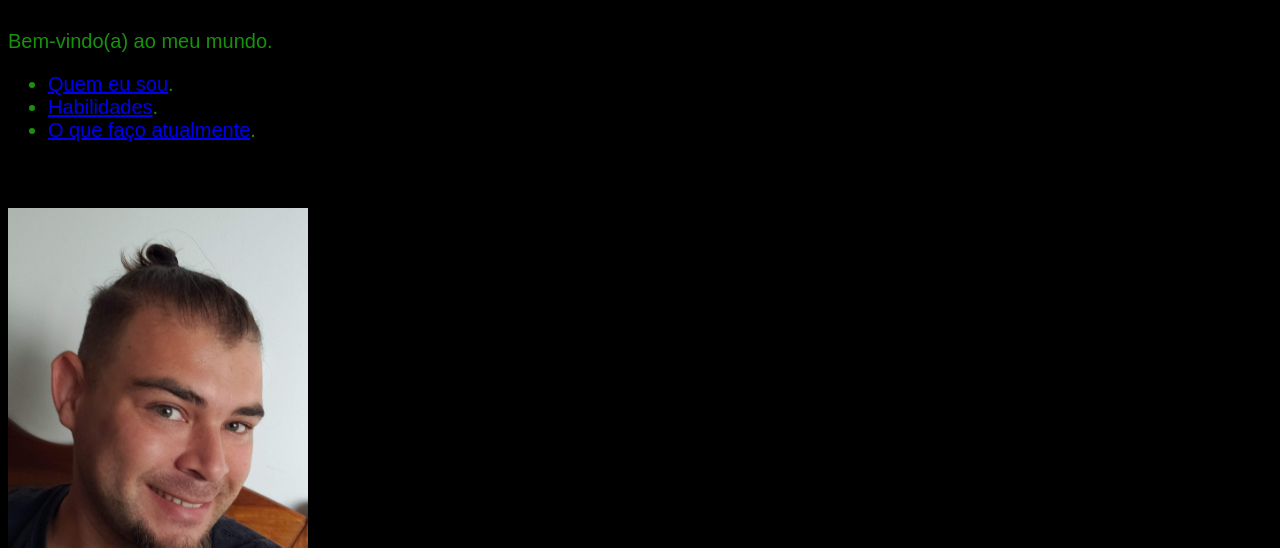
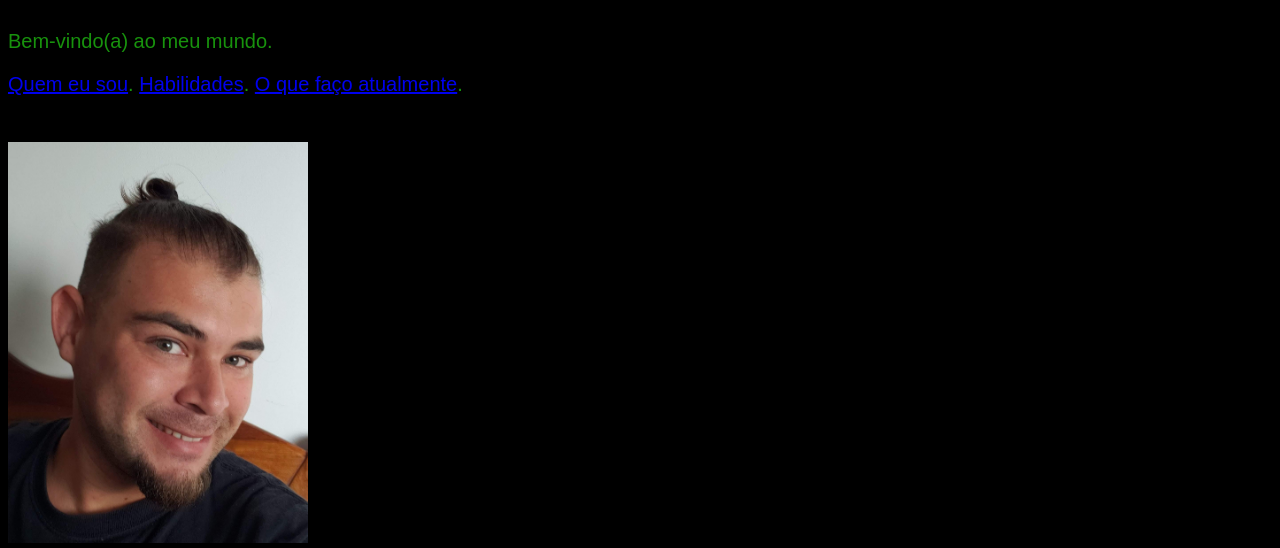
Before and after one commit to beto-cgf/beto-cgf.github.io, a plain HTML site: page index.html in a window 1280 px wide. Shown: the part 95-643 px from the top of the page. Drawn offline with Linux system fonts and the light colour scheme.

Commit message:
menu em linha

```diff
--- a/index.html
+++ b/index.html
@@ -15,6 +15,14 @@
             background-color: black;
             font-family:Hack, Arial, Helvetica, sans-serif;
             font-size: 20px;
+        }
+        #listamenu ul {
+            padding:0px;
+            margin:0px;
+            list-style:none;
+        }
+        #listamenu ul li {
+            display: inline;
         }
         .branco{
             color:#cdcdcd;
@@ -39,11 +47,13 @@
 <body>
     <h1 id="inicio"><a class="branco">C</a>ícero <a class="branco">A</a>dalberto <a class="branco">G</a>onçalves <a class="branco">F</a>erreira</h1>
     <p>Bem-vindo(a) ao meu mundo.</p>
-    <ul>
-        <li><a href="#foto">Quem eu sou</a>.</li>
-        <li><a href="#habilidades">Habilidades</a>.</li>
-        <li><a href="#atual">O que faço atualmente</a>.</li>
-    </ul>
+    <nav id="listamenu">
+        <ul>
+            <li><a href="#foto">Quem eu sou</a>.</li>
+            <li><a href="#habilidades">Habilidades</a>.</li>
+            <li><a href="#atual">O que faço atualmente</a>.</li>
+        </ul>
+    </nav>
     <br>
     <br>
     <img src="/image/20200412_155036.jpg" alt="selfie de perfil, sorrindo, cabelo samurai, e barbixa" width="300" id="foto">
```
